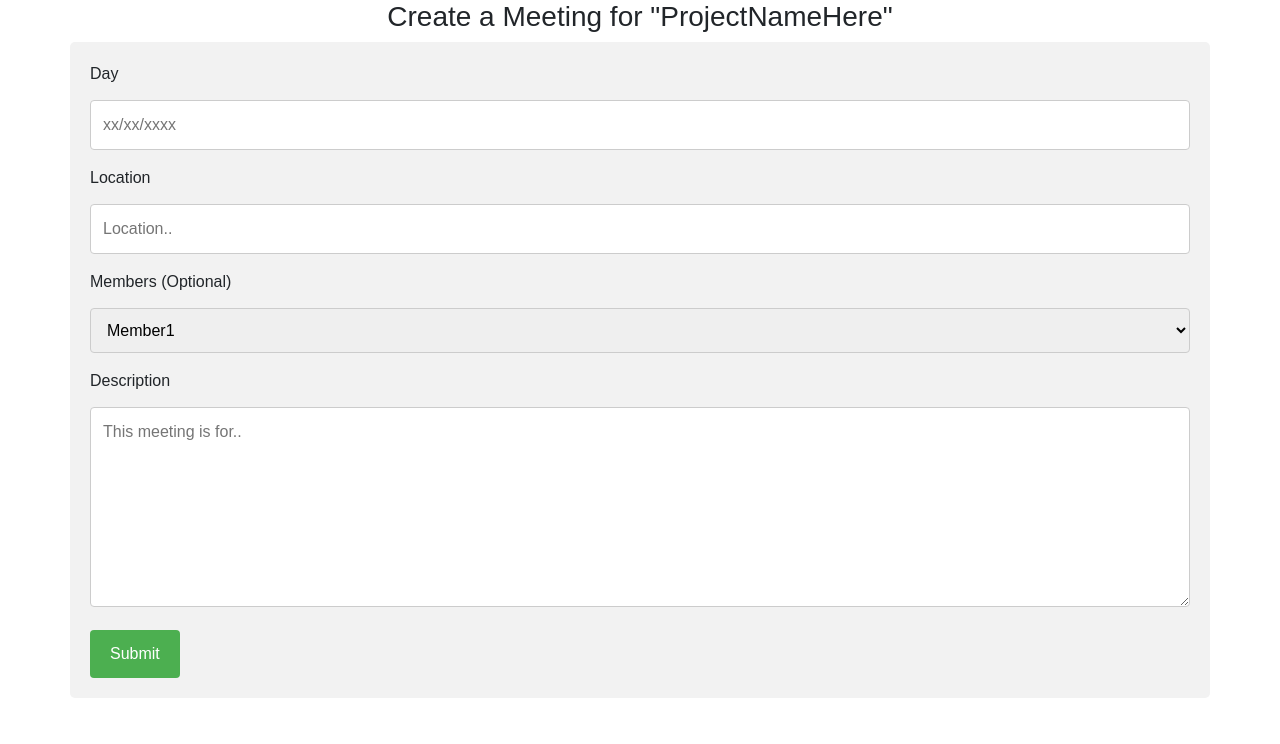
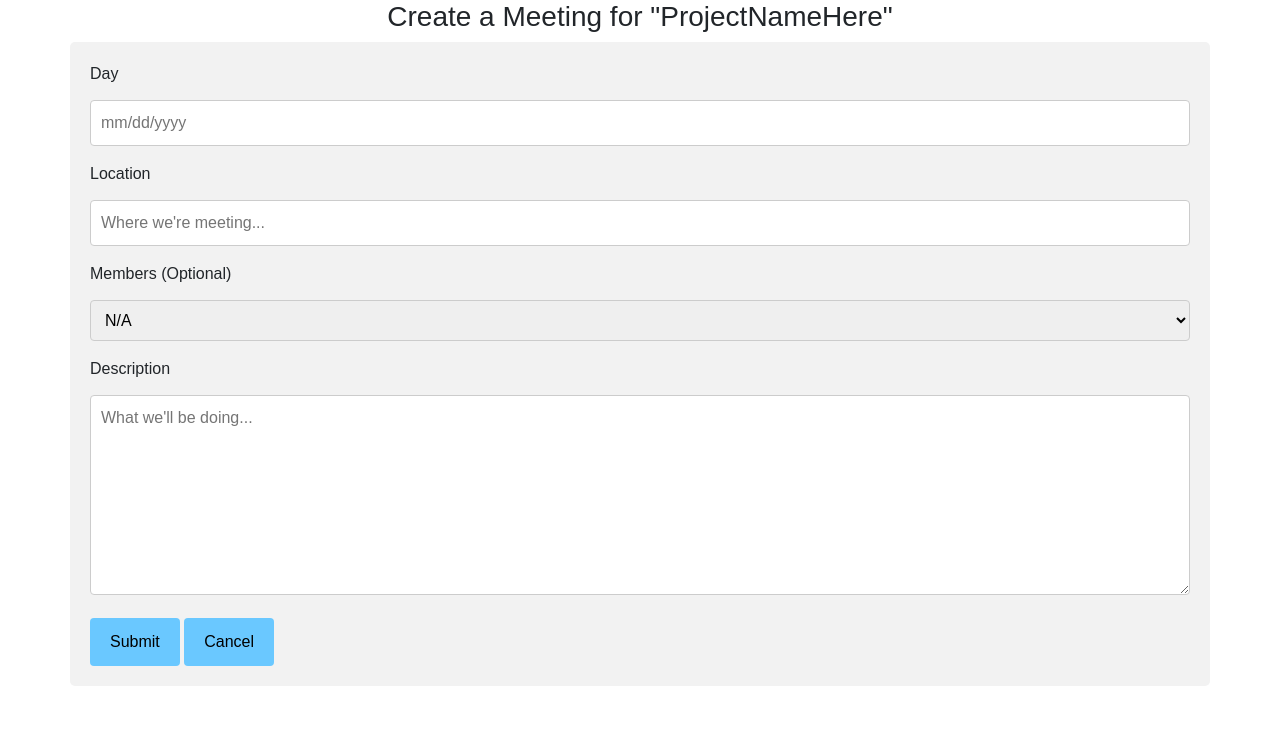
Before and after one commit to calebpower/meeting-schedulizer, a Django app: page /meeting/create_meetings in a window 1280 px wide. Shown: the part 56-800 px from the top of the page. Run offline with Django 3.2, Linux system fonts and the light colour scheme; some libraries are stand-ins or nearby versions.

Commit message:
Commit to revert

```diff
--- a/templates/create_meetings.html
+++ b/templates/create_meetings.html
@@ -10,7 +10,7 @@ body {font-family: Arial, Helvetica, sans-serif;}
 
 input[type=text], select, textarea {
   width: 100%;
-  padding: 12px;
+  padding: 10px;
   border: 1px solid #ccc;
   border-radius: 4px;
   box-sizing: border-box;
@@ -20,8 +20,8 @@ input[type=text], select, textarea {
 }
 
 input[type=submit] {
-  background-color: #4CAF50;
-  color: white;
+  background-color: rgb(106, 200, 255);
+  color: black;
   padding: 12px 20px;
   border: none;
   border-radius: 4px;
@@ -29,7 +29,7 @@ input[type=submit] {
 }
 
 input[type=submit]:hover {
-  background-color: #45a049;
+  background-color: rgb(106, 180, 255);
 }
 
 .container {
@@ -37,34 +37,39 @@ input[type=submit]:hover {
   background-color: #f2f2f2;
   padding: 20px;
 }
+
+.ui.fluid.dropdown{display:block;width:100%;min-width:0}
+
 </style>
 </head>
 <body>
 
 <h3 align="center">Create a Meeting for "ProjectNameHere" </h3>
 
+<!-- Meeting creation form -->
 <div class="container">
-  <form action="/action_page.php">
+  <form autocomplete="off" action="/action_page.php">
     <label for="fname">Day</label>
-    <input type="text" id="fname" name="firstname" placeholder="xx/xx/xxxx">
+    <input type="text" id="dayOfMeeting" name="date" placeholder="mm/dd/yyyy" required>
 
     <label for="lname">Location</label>
-    <input type="text" id="lname" name="lastname" placeholder="Location..">
+    <input type="text" id="locationOfMeeting" name="Location" placeholder="Where we're meeting..." required>
 
-    <label for="country">Members (Optional)</label>
-    <select id="country" name="country">
+    <label for="optionalMembers">Members (Optional)</label>
+    <select id="optionalMembers" name="optionalMembers" placeholder="Select">
+      <option value="requiredMeeting">N/A</option>
       <option value="member1">Member1</option>
       <option value="member2">Member2</option>
       <option value="member3">Member3</option>
     </select>
 
     <label for="subject">Description</label>
-    <textarea id="subject" name="subject" placeholder="This meeting is for.." style="height:200px"></textarea>
+    <textarea id="subject" name="subject" placeholder="What we'll be doing..." style="height:200px"></textarea>
 
     <input type="submit" value="Submit">
+    <input type="submit" value="Cancel">
   </form>
 </div>
-
 </body>
 </html>
 
```
